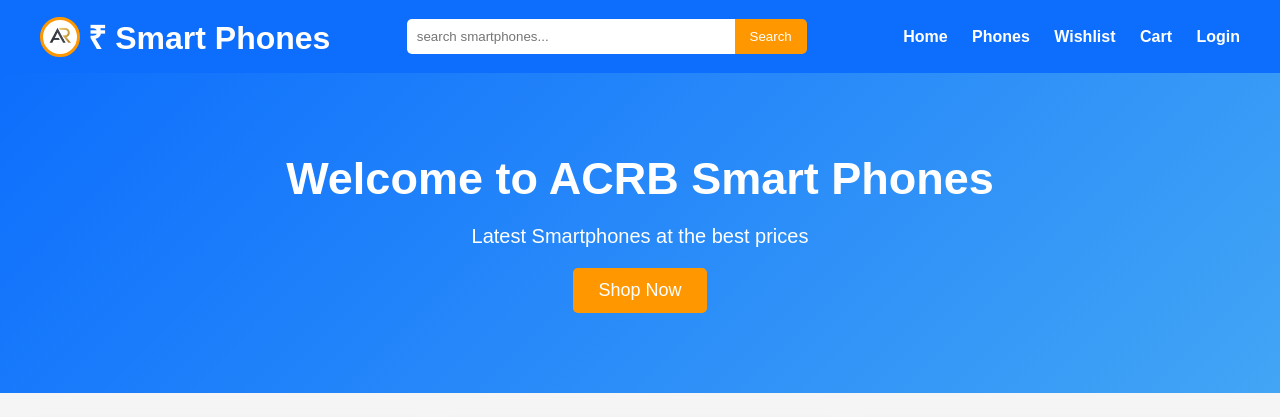
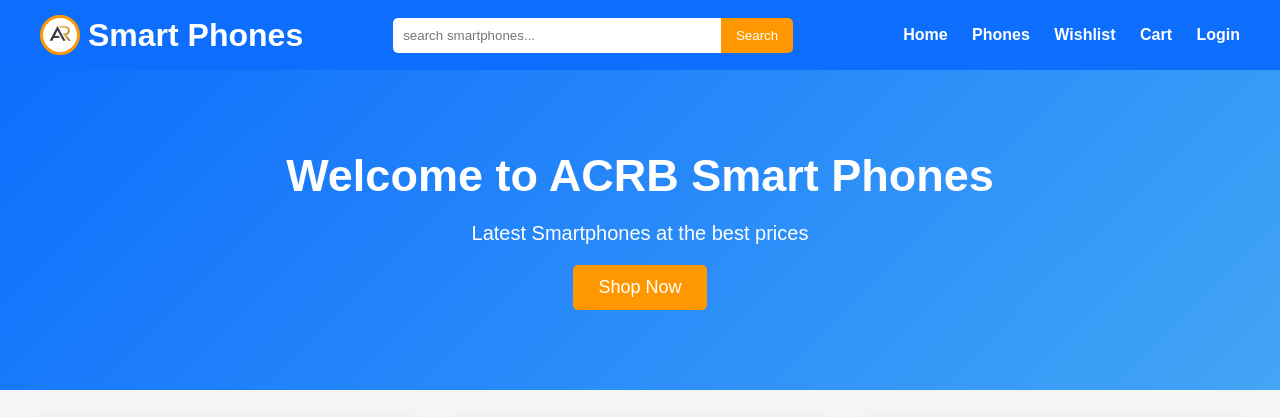
Before and after one commit to abhi-work-pro/ACRB-SMART-PHONES, a plain HTML site: page index.html in a window 1280 px wide. Shown: the top 417 px of the page. Drawn offline with Linux system fonts and the light colour scheme.

Commit message:
modified:   index.html

```diff
--- a/index.html
+++ b/index.html
@@ -12,7 +12,7 @@
     <header>
         <div class="logo">
             <img src="ar_logo1st.png" alt="AR_Logo">
-            <h1>₹ Smart Phones</h1>
+            <h1>Smart Phones</h1>
         </div>
 
         <div class="search">
```
